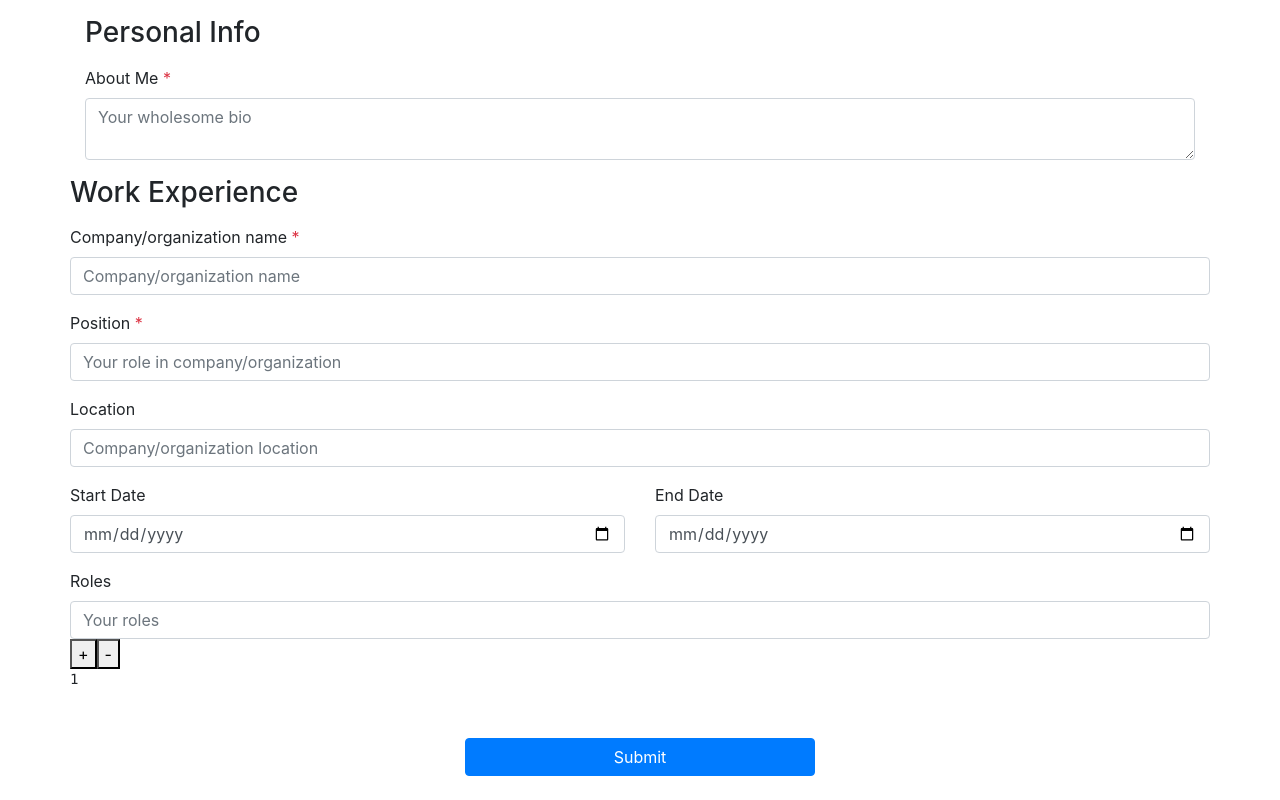
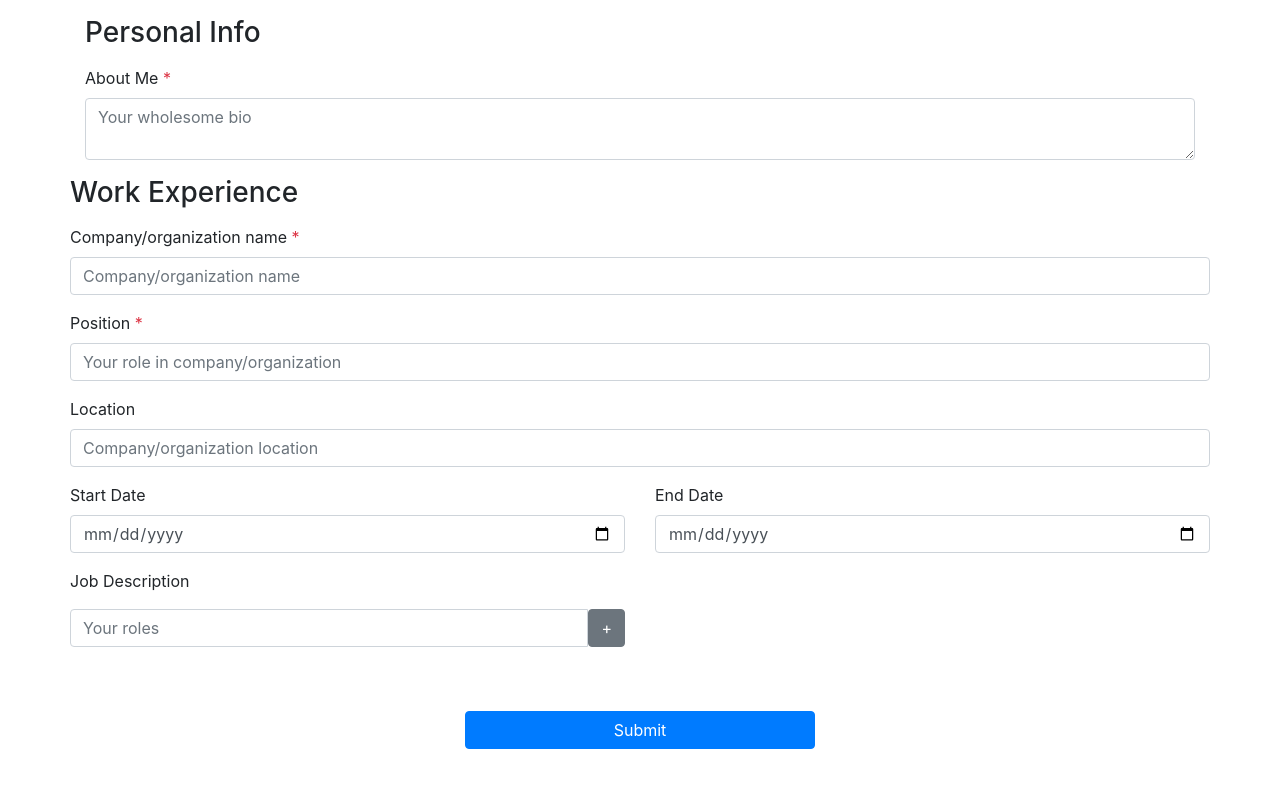
Before and after one commit to thomasoca/cv-generator-demo, a React (Create React App) app: page / in a window 1280 px wide. Shown: the part 668-1468 px from the top of the page. After the commit the page ends 1441 px from the top, so only its background shows below. Built offline with nearby package versions, Linux system fonts and the light colour scheme.

Commit message:
Add new TextInputList component for field array

```diff
--- a/src/components/MainSectionForm.tsx
+++ b/src/components/MainSectionForm.tsx
@@ -1,6 +1,6 @@
 import * as React from "react";
 import { Col, Row } from "reactstrap";
-import TextInput from "./TextInput";
+import { TextInput } from "./TextInput";
 import WorkForm, { experienceInitialValues } from "./WorkForm";
 import { MainSection, AboutMe } from "./Models";
 
--- a/src/components/TextInput.tsx
+++ b/src/components/TextInput.tsx
@@ -4,7 +4,7 @@ import { Label, Input } from "reactstrap";
 import { InputType } from "reactstrap/lib/Input";
 
 interface IProps {
-    label: string;
+    label?: string;
     required?: boolean;
     type: InputType;
     name: string;
@@ -13,7 +13,7 @@ interface IProps {
     id?: string;
 }
 
-export default function TextInput(props: IProps) {
+export function TextInput(props: IProps) {
     const [field, meta] = useField(props.name);
 
     return (
@@ -30,3 +30,16 @@ export default function TextInput(props: IProps) {
         </>
     );
 }
+
+export function TextInputList(props: IProps) {
+    const [field, meta] = useField(props.name);
+
+    return (
+        <>
+            <Input className="text-input" {...field} {...props} />
+            {meta.touched && meta.error ? (
+                <small className="text-danger m-2">{meta.error}</small>
+            ) : null}
+        </>
+    );
+}
--- a/src/components/UserForm.tsx
+++ b/src/components/UserForm.tsx
@@ -1,7 +1,7 @@
 import * as React from "react";
 import * as Yup from "yup";
 import { Row, Col } from "reactstrap";
-import TextInput from "./TextInput";
+import { TextInput } from "./TextInput";
 import { PersonalInfo } from "./Models";
 
 export const userValidationSchema = Yup.object().shape({
--- a/src/components/WorkForm.tsx
+++ b/src/components/WorkForm.tsx
@@ -1,5 +1,5 @@
-import { Col, Row } from "reactstrap";
-import TextInput from "./TextInput";
+import { Button, ButtonGroup, Col, InputGroup, Row } from "reactstrap";
+import { TextInput, TextInputList } from "./TextInput";
 import { Work, WorkExperience } from "./Models";
 import React from "react";
 import { FieldArray } from "formik";
@@ -77,11 +77,12 @@ const WorkForm = (props: IProps) => {
                         onChange={handleChange}
                     />
                 </Col>
-                <Col xs={12} className="my-2">
+                <Col xs={12} md={6} className="my-2">
+                    <p>Job Description</p>
                     <FieldArray
                         name={namespace + ".lists[0].descriptions"}
                         render={(arrayHelpers) => (
-                            <div>
+                            <div className="my-2">
                                 {props.values.lists[0].descriptions.length >
                                     0 &&
                                     props.values.lists[0].descriptions.map(
@@ -89,31 +90,38 @@ const WorkForm = (props: IProps) => {
                                             return (
                                                 <div key={index}>
                                                     <div>
-                                                        <TextInput
+                                                        <InputGroup>
+                                                            <TextInputList
                                                                 name={
                                                                     namespace +
                                                                     `.lists[0].descriptions.${index}`
                                                                 }
                                                                 type="text"
-                                                            label="Roles"
                                                                 placeholder="Your roles"
                                                                 onChange={
                                                                     handleChange
                                                                 }
                                                             />
-                                                    </div>
-                                                    <button
+                                                            {props.values
+                                                                .lists[0]
+                                                                .descriptions
+                                                                .length > 1 &&
+                                                            props.values
+                                                                .lists[0]
+                                                                .descriptions ? (
+                                                                <div>
+                                                                    <ButtonGroup>
+                                                                        <Button
                                                                             type="button"
                                                                             onClick={() => {
-                                                            arrayHelpers.insert(
-                                                                index,
+                                                                                arrayHelpers.push(
                                                                                     ""
                                                                                 );
                                                                             }}
                                                                         >
                                                                             +
-                                                    </button>
-                                                    <button
+                                                                        </Button>
+                                                                        <Button
                                                                             type="button"
                                                                             onClick={() =>
                                                                                 arrayHelpers.remove(
@@ -122,15 +130,24 @@ const WorkForm = (props: IProps) => {
                                                                             }
                                                                         >
                                                                             -
-                                                    </button>
-                                                    <pre>
-                                                        {
-                                                            props.values
-                                                                .lists[0]
-                                                                .descriptions
-                                                                .length
-                                                        }
-                                                    </pre>
+                                                                        </Button>
+                                                                    </ButtonGroup>
+                                                                </div>
+                                                            ) : (
+                                                                <Button
+                                                                    type="button"
+                                                                    onClick={() => {
+                                                                        arrayHelpers.push(
+                                                                            ""
+                                                                        );
+                                                                    }}
+                                                                >
+                                                                    +
+                                                                </Button>
+                                                            )}
+                                                        </InputGroup>
+                                                        <br />
+                                                    </div>
                                                 </div>
                                             );
                                         }
```
Lines whose indentation alone changed are shown as unchanged.
